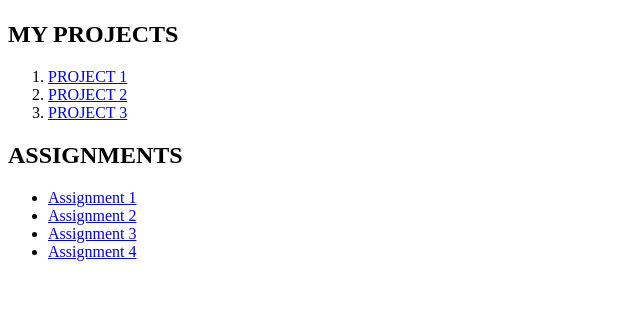
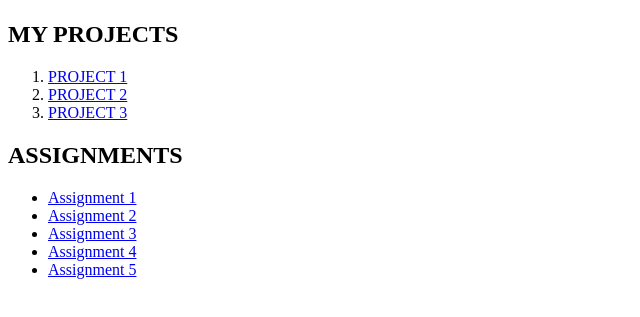
Before and after one commit to GLISH214/GLISH214.github.io, a plain HTML site: page index.html in a window 1280 px wide. Shown: the part 59-376 px from the top of the page, without its empty margins (0-640 px from the left). Drawn offline with Linux system fonts and the light colour scheme.

Commit message:
Update index.html

```diff
--- a/index.html
+++ b/index.html
@@ -19,6 +19,7 @@
         <li><a href="A2" >Assignment 2</a></li>
         <li><a href="A3" >Assignment 3</a></li>
         <li><a href="A4" >Assignment 4</a></li>
+        <li><a href="A5" >Assignment 5</a></li>
     </ul>
 </body>
 </html>
```
